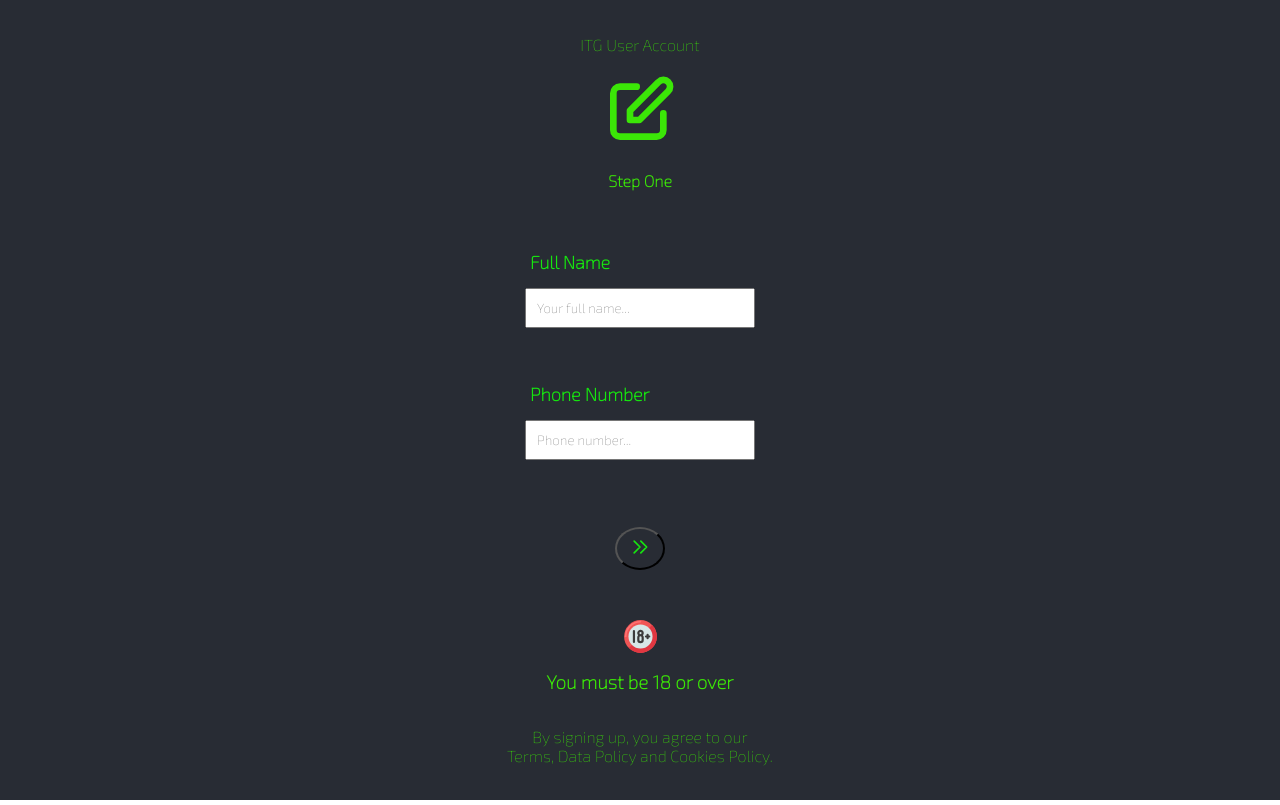
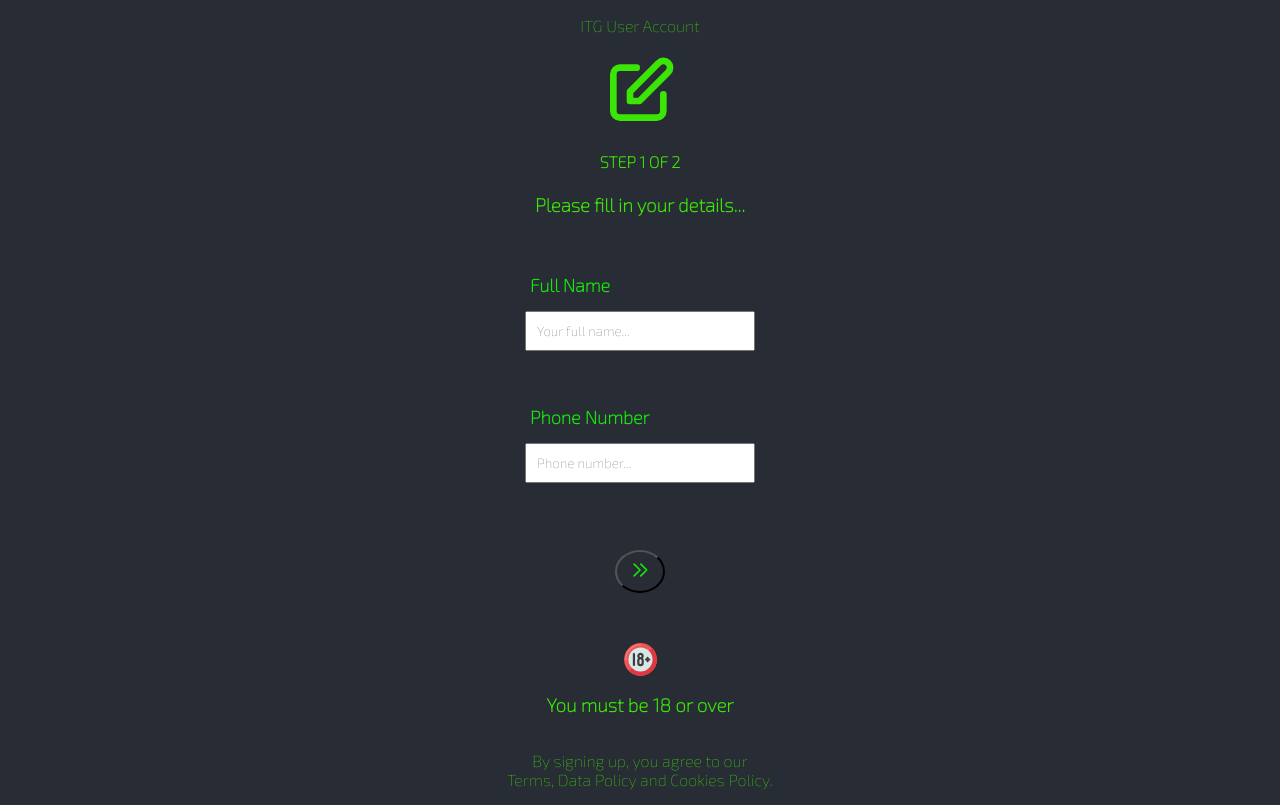
Before and after one commit to ladislavhrc219/itg-signup-spa, a React (Create React App) app: page / in a window 1280 px wide. Built offline with nearby package versions, Linux system fonts and the light colour scheme; a web font is replaced by a local one.

Commit message:
mnr update

```diff
--- a/src/form-comps/components/Step1.js
+++ b/src/form-comps/components/Step1.js
@@ -48,7 +48,9 @@ const { register, handleSubmit, errors } = useForm({resolver: yupResolver(schema
             </svg>
         </div>
 
-        <h4> Step One</h4>
+        <h4> STEP 1 OF 2</h4>
+
+        <h3> Please fill in your details... </h3>
 
         <form  onSubmit={handleSubmit(onSubmit) }
         className="form-container">
--- a/src/form-comps/components/Step2.js
+++ b/src/form-comps/components/Step2.js
@@ -45,7 +45,7 @@ export default function StepTwo( {setStep, formValues,setFormValues} ){
                 <path stroke-linecap="round" stroke-linejoin="round" stroke-width="2" d="M11 5H6a2 2 0 00-2 2v11a2 2 0 002 2h11a2 2 0 002-2v-5m-1.414-9.414a2 2 0 112.828 2.828L11.828 15H9v-2.828l8.586-8.586z" />
                 </svg>
                 </div>
-            <h4> Step Two</h4>
+            <h4> STEP 2 OF 2</h4>
             {/* GO back arrow */}
             <button
             className="arrowButton-back"
```
